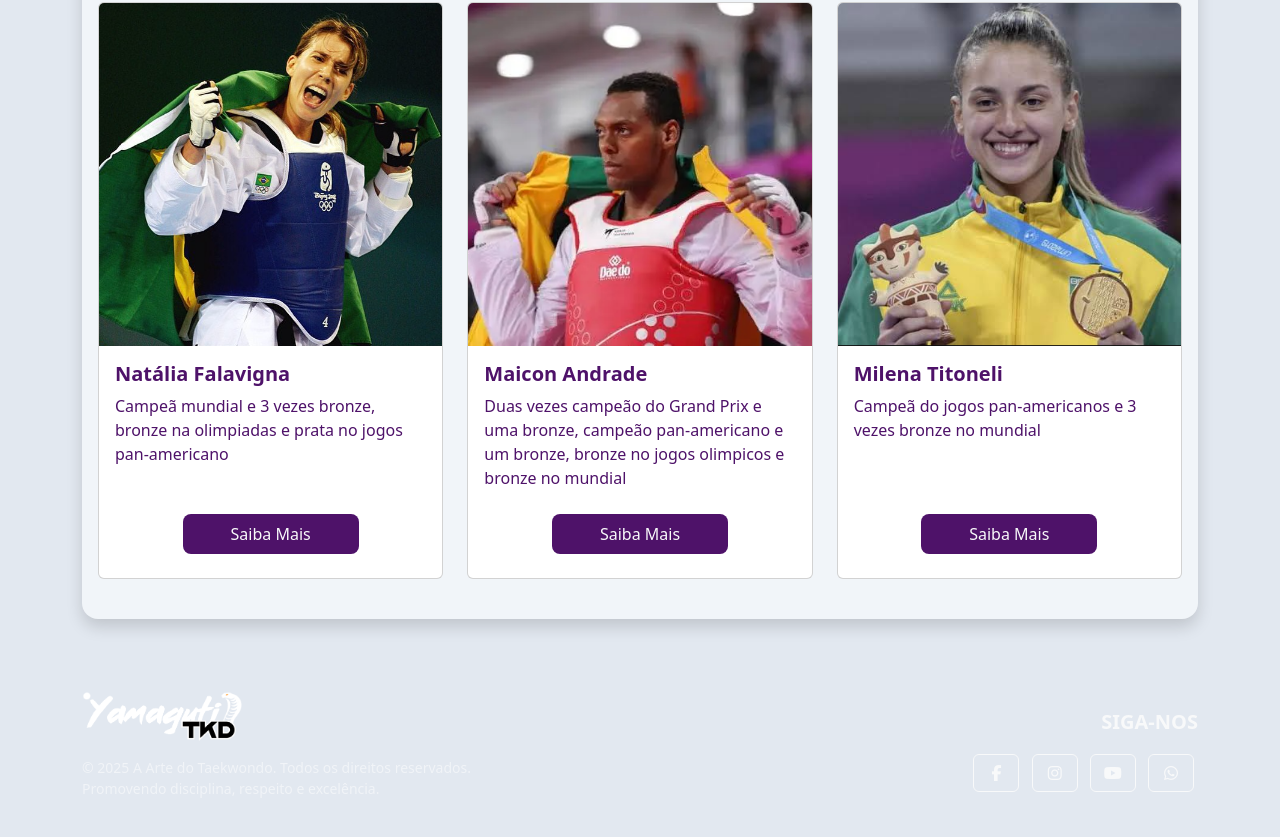
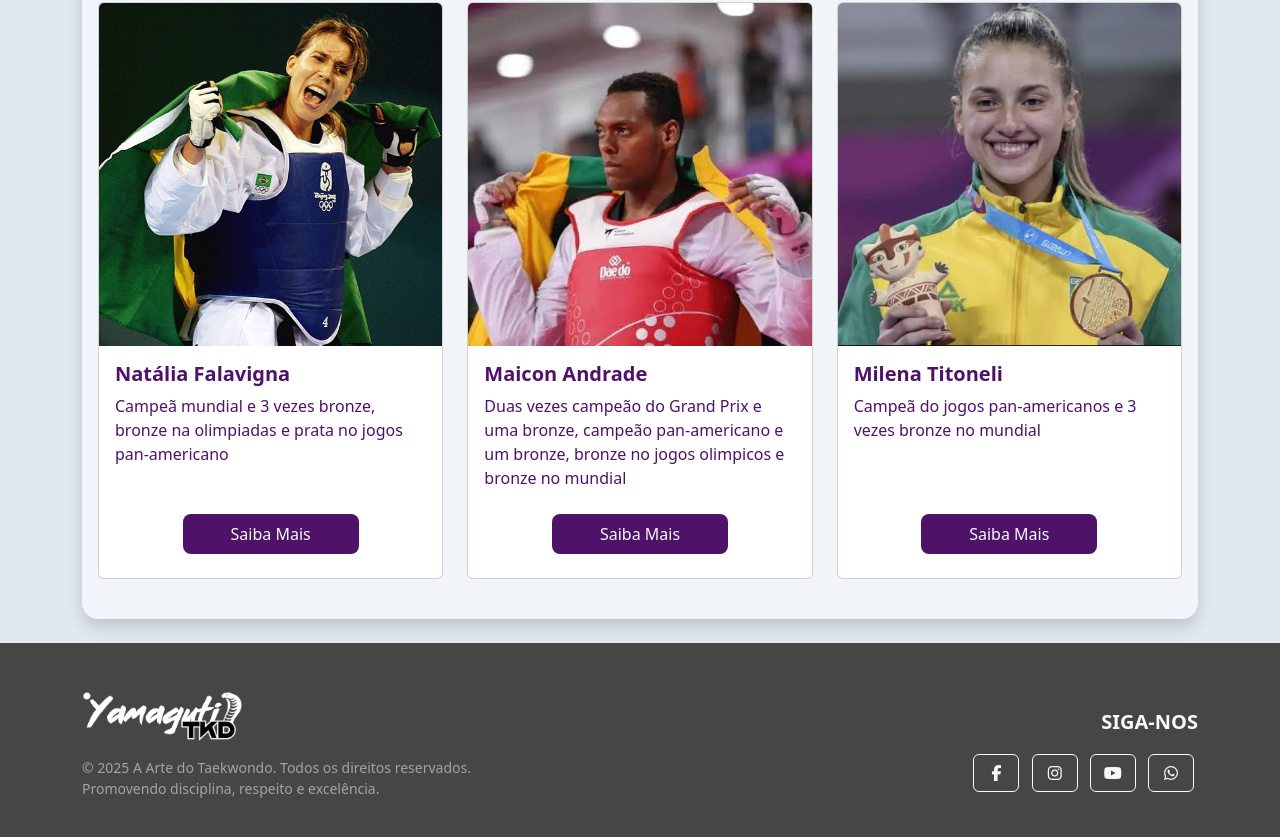
Before and after one commit to Yamaguti1201/YamagutiTKD, a plain HTML site: page index.html in a window 1280 px wide. Shown: the part 2722-3559 px from the top of the page. Drawn offline with nearby package versions, Linux system fonts and the light colour scheme.

Commit message:
Update index.html

```diff
--- a/index.html
+++ b/index.html
@@ -239,7 +239,7 @@
             </div>
         </div>
     </section>
-    <footer class="bg-footer text-white pt-5 pb-4">
+    <footer class="bg-rodape text-white pt-5 pb-4">
         <div class="container text-center text-md-start">
             <div class="row align-items-center">
 
@@ -285,4 +285,5 @@
     <script src="script.js"></script>
 </body>
 
+
 </html>
```
